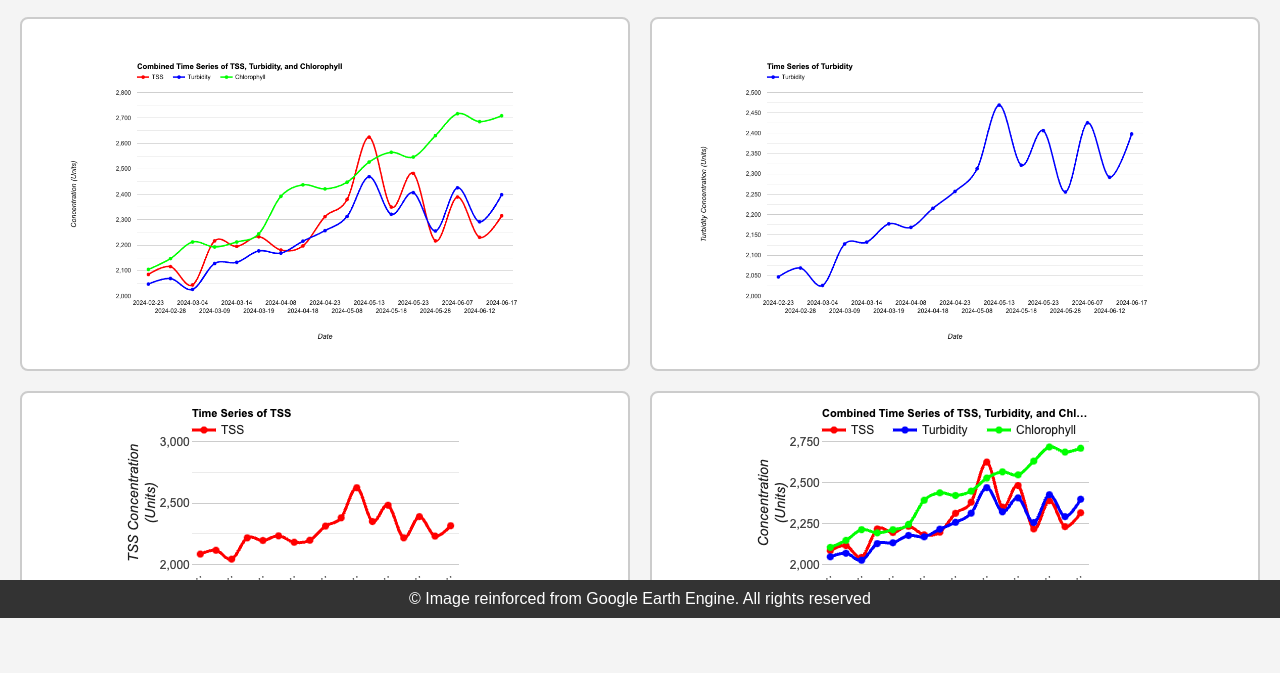
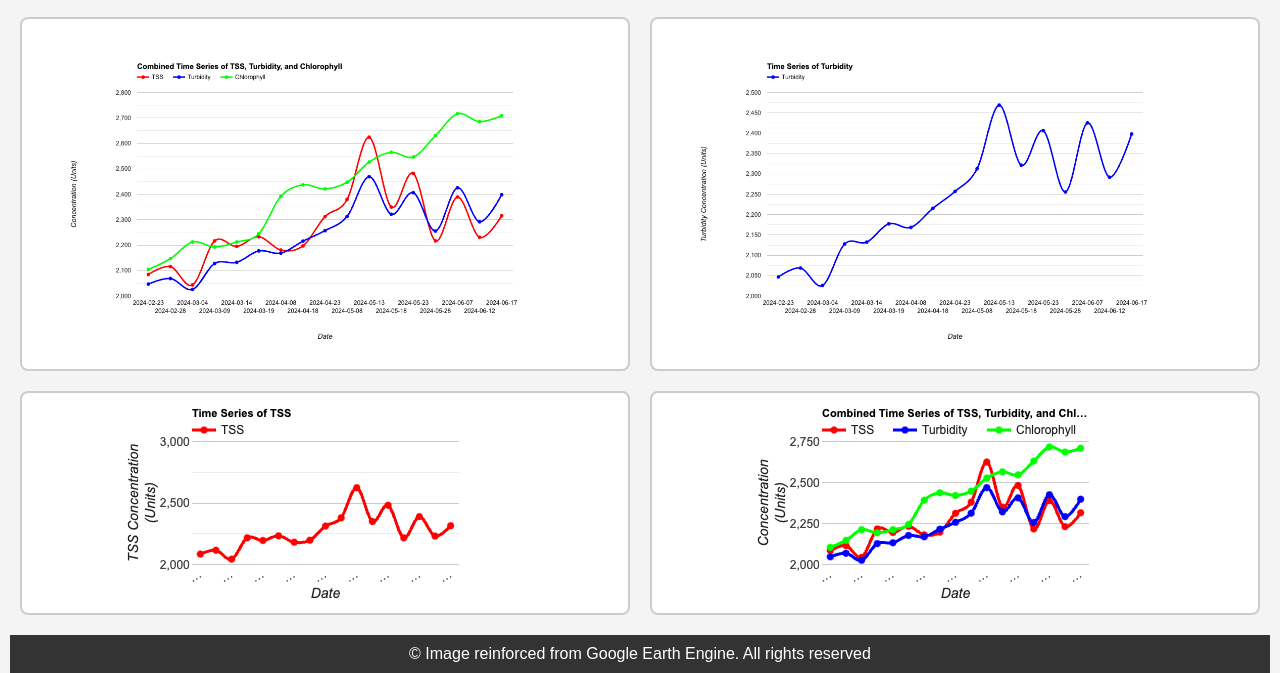
Before and after one commit to Parth-1104/SIH-, a plain HTML site: page indexEast.html in a window 1280 px wide. Shown: the part 182-855 px from the top of the page. Drawn offline with Linux system fonts and the light colour scheme.

Commit message:
nitin edited footer

```diff
--- a/indexEast.html
+++ b/indexEast.html
@@ -124,12 +124,13 @@
 
         footer {
             margin-top: 20px;
+            margin-bottom: -20px;
             padding: 10px;
             width: 100%;
             background-color: #333;
             color: #fff;
             text-align: center;
-            position: fixed;
+            /* position: fixed; */
             bottom: 0;
         }
 
```
Also changed, not shown: indexNorth.html (+2 -1 lines), indexWest.html (+2 -1 lines), indexsouth.html (+2 -1 lines).
